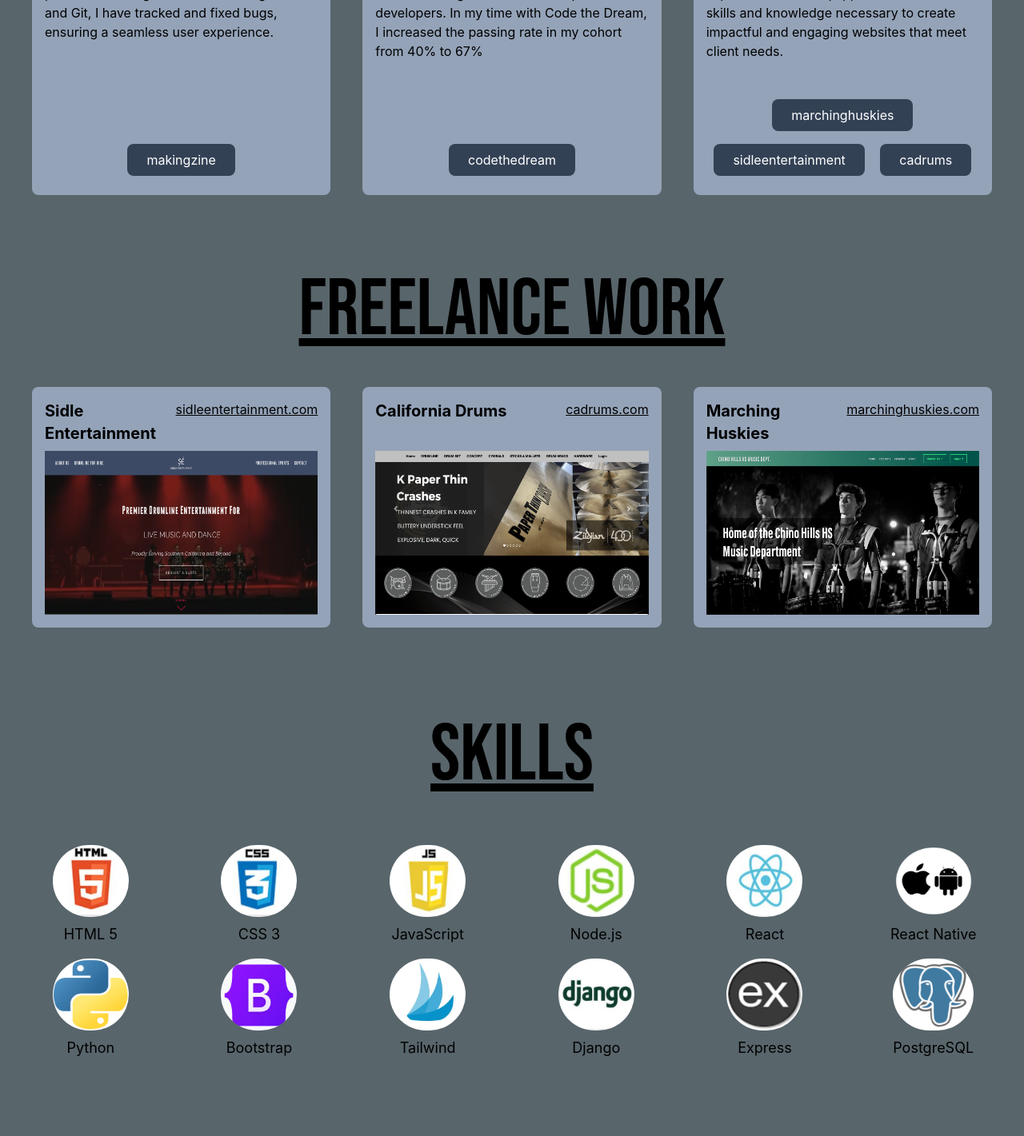
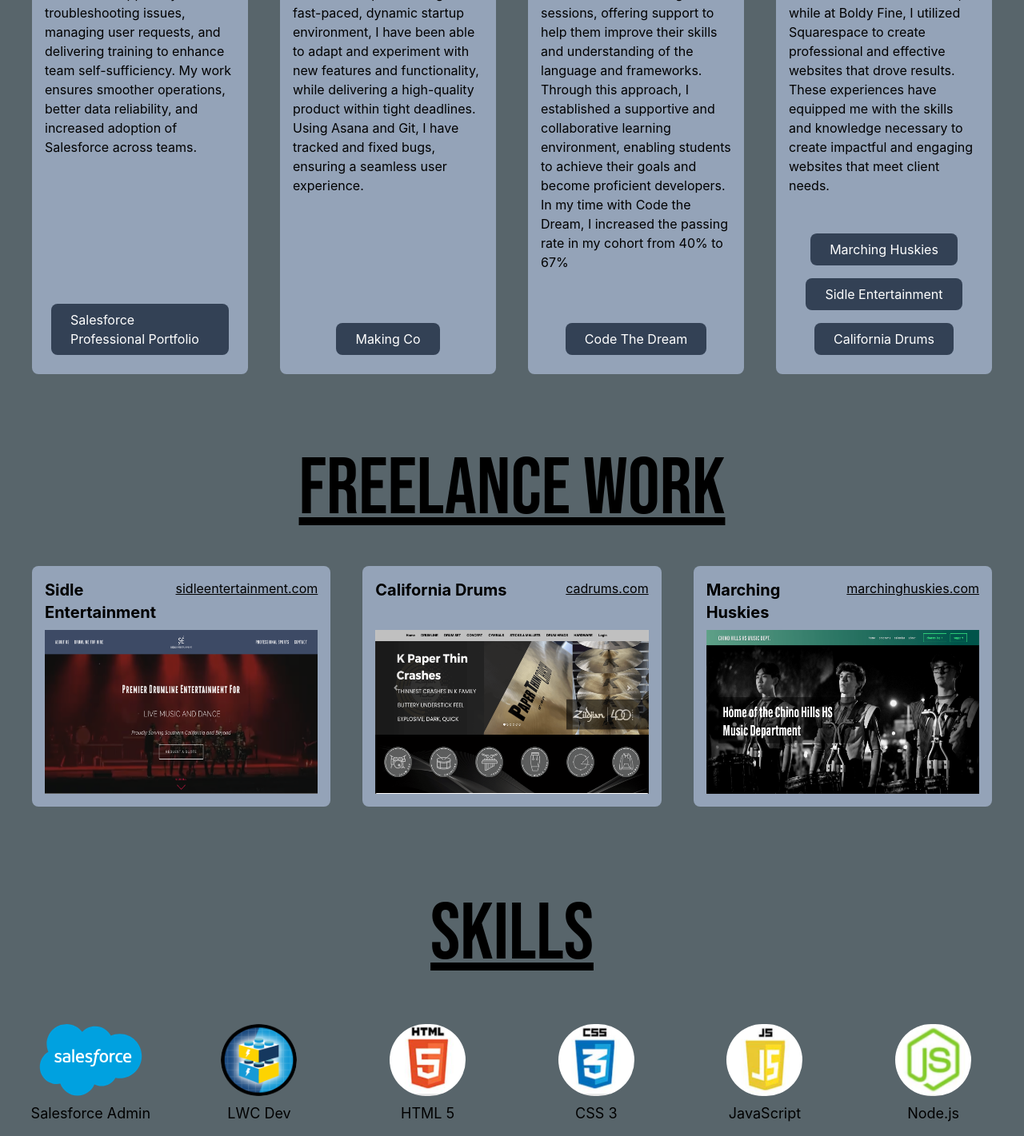
Before and after one commit to WaltersMatthew/portfolio, a Next.js app: page / in a window 1280 px wide. Shown: the part 1640-3061 px from the top of the page at 80% size. Built offline with nearby package versions, Linux system fonts and the light colour scheme.

Commit message:
add salesforce portfolio, clean out old projects

```diff
--- a/components/Experience.js
+++ b/components/Experience.js
@@ -2,34 +2,68 @@
 
 export default function Experience() {
     return (
-        <div className="">
+        <div>
             <p className="text-2xl flex justify-center m-4 text-[75px] md:text-[100px] mt-32 mb-20 font-header underline">
                 Experience
             </p>
-            <div className="grid md:grid-cols-3 mx-10 gap-10">
+            <div className="grid md:grid-cols-4 mx-10 gap-10">
+                <Job
+                    title="Salesforce Admin & Developer"
+                    company="Emerson Collective"
+                    time="1/24-6/25"
+                    description="I ensure data integrity across Salesforce and integrated platforms by maintaining accurate donor, grantee, and communications records while optimizing workflows for reporting and compliance. I develop custom Lightning Web Components (LWC) and automate business processes with Apex and Flows to improve system efficiency and reduce manual work. Additionally, I provide frontline Salesforce support by troubleshooting issues, managing user requests, and delivering training to enhance team self-sufficiency. My work ensures smoother operations, better data reliability, and increased adoption of Salesforce across teams."
+                    urls={[
+                        {
+                            href: "https://docs.google.com/presentation/d/1wT_kpGNK_Ax6hYaFBYGNk2g8G9UErnm-/",
+                            label: "Salesforce Professional Portfolio",
+                        },
+                    ]}
+                />
+
                 <Job
                     title="Developer"
                     company="Making Co"
                     time="11/22-1/23"
                     description="As a React Native developer, I build an innovative and user-friendly mobile app for both iOS and Android, while adhering to industry standards and best practices. I excel at rapidly prototyping and developing the cross-platform app that is flexible and scalable for future updates and enhancements. Collaborating with other developers and designers, I create unique solutions for user stories, using agile methodologies and feedback loops. Working in a fast-paced, dynamic startup environment, I have been able to adapt and experiment with new features and functionality, while delivering a high-quality product within tight deadlines. Using Asana and Git, I have tracked and fixed bugs, ensuring a seamless user experience."
-                    urls={["https://www.makingzine.com"]}
+                    urls={[
+                        {
+                            href: "https://www.makingzine.com",
+                            label: "Making Co",
+                        },
+                    ]}
                 />
+
                 <Job
                     title="Cohort Instructional Lead"
                     company="Code the Dream Bootcamp"
                     time="1/23 - current"
                     description="As a cohort instructional lead, I create and deliver a comprehensive JavaScript bootcamp curriculum, covering essential programming concepts and advanced JavaScript techniques. I provide constructive feedback to students, fostering their growth and mastery of JavaScript programming concepts and best practices. Additionally, I guide students through weekly group discussions and coding sessions, offering support to help them improve their skills and understanding of the language and frameworks. Through this approach, I established a supportive and collaborative learning environment, enabling students to achieve their goals and become proficient developers. In my time with Code the Dream, I increased the passing rate in my cohort from 40% to 67%"
-                    urls={["https://www.codethedream.org"]}
+                    urls={[
+                        {
+                            href: "https://www.codethedream.org",
+                            label: "Code The Dream",
+                        },
+                    ]}
                 />
+
                 <Job
                     title="Freelance Contractor"
-                    company="BoldyFine LLC, Sidle Entertainment, California Drums"
+                    company="BoldyFine LLC"
                     time="8/19-8/22"
                     description="During my time as a freelance frontend developer, I gained experience working with both Wordpress and Squarespace platforms to design and develop visually compelling e-commerce and promotional websites. With my proficiency in CSS, JavaScript, and agile methodologies, I successfully delivered high-quality work, exceeding client expectations and providing exceptional customer service. At California Drums, I created a full-scale e-commerce site from scratch, while at Boldy Fine, I utilized Squarespace to create professional and effective websites that drove results. These experiences have equipped me with the skills and knowledge necessary to create impactful and engaging websites that meet client needs."
                     urls={[
-                        "https://www.marchinghuskies.com",
-                        "https://www.sidleentertainment.com",
-                        "https://www.cadrums.com",
+                        {
+                            href: "https://www.marchinghuskies.com",
+                            label: "Marching Huskies",
+                        },
+                        {
+                            href: "https://www.sidleentertainment.com",
+                            label: "Sidle Entertainment",
+                        },
+                        {
+                            href: "https://www.cadrums.com",
+                            label: "California Drums",
+                        },
                     ]}
                 />
             </div>
--- a/components/Projects.js
+++ b/components/Projects.js
@@ -48,35 +48,6 @@
                     live="https://musicly-swart.vercel.app/"
                     github="https://github.com/WaltersMatthew/musicly"
                 />
-                <ProjectCard
-                    width={400}
-                    height={300}
-                    src="/podcats.png"
-                    alt="podcats screencap"
-                    title="Pod-Cats"
-                    text="A social app for all things cats! A mobile-first
-                        app to find and share photos of random cats, or
-                        your own furry friends. Includes a social feed
-                        featuring all posts from all users. Group
-                        project using React and MongoDB"
-                    liveStatus="Live Deployment"
-                    live="https://lucky-pudding-9e4bf7.netlify.app/"
-                    github="https://github.com/WaltersMatthew/pod-cats-client"
-                />
-                <ProjectCard
-                    width={400}
-                    height={300}
-                    src="/booktalk.png"
-                    alt="booktalk screencap"
-                    title="Booktalk"
-                    text="An all-in-one spot for book lovers to find their
-                        favorite books and authors, leave reviews, and
-                        view their friends profiles. Solo project with
-                        Express and PostgreSQL"
-                    liveStatus="Live Deployment"
-                    live="https://booktalk-waltersmatthew.koyeb.app/"
-                    github="https://github.com/WaltersMatthew/BookTalk"
-                />
             </div>
             <div className="">
                 <p className="text-center text-5xl mb-10 font-header border-b-4 border-black">
@@ -120,17 +91,6 @@
                 <ProjectCard
                     width={400}
                     height={300}
-                    src="/colorbutton.png"
-                    alt="Color Button screencap"
-                    title="Color Button"
-                    text="A simple React app to learn test writing with Jest. Button changes color on click and is disabled on checkbox click. 100% testing coverage with unit tests."
-                    liveStatus="Live Deployment"
-                    live="https://color-button.vercel.app/"
-                    github="https://github.com/WaltersMatthew/DoneWithIt"
-                />
-                <ProjectCard
-                    width={400}
-                    height={300}
                     src="/FITC.png"
                     alt="Fritz in the city screencap"
                     title="Fritz in the City"
--- a/components/Skills.js
+++ b/components/Skills.js
@@ -8,6 +8,12 @@
                 Skills
             </p>
             <div className="grid grid-cols-3 sm:grid-cols-4 md:grid-cols-6 gap-4 py-4">
+                <SkillCard
+                    src="/salesforce.svg"
+                    alt="Salesforce"
+                    skill="Salesforce Admin"
+                />
+                <SkillCard src="/LWC.png" alt="LWC" skill="LWC Dev" />
                 <SkillCard src="/html.png" alt="html" skill="HTML 5" />
                 <SkillCard src="/css.png" alt="css" skill="CSS 3" />
                 <SkillCard src="/js.png" alt="javascript" skill="JavaScript" />
@@ -20,17 +26,11 @@
                 />
                 <SkillCard src="/python.png" alt="python" skill="Python" />
                 <SkillCard
-                    src="/bootstrap.png"
-                    alt="bootstrap"
-                    skill="Bootstrap"
-                />
-                <SkillCard
                     src="/tailwind.png"
                     alt="tailwind"
                     skill="Tailwind"
                 />
                 <SkillCard src="/django.png" alt="django" skill="Django" />
-                <SkillCard src="/express.png" alt="express" skill="Express" />
                 <SkillCard
                     src="/postgres.png"
                     alt="postgres"
--- a/components/job.js
+++ b/components/job.js
@@ -1,26 +1,13 @@
 export default function Job(props) {
-    const extractTextFromUrl = (url) => {
-        const regex = /^(https?:\/\/)?(www\.)?([^.\/]+)\.(com|org)$/;
-        const match = url.match(regex);
-        if (match) {
-            return match[3];
-        } else {
-            console.log(url);
-            return null;
-        }
-    };
-
-    const urlMap = props.urls.map((url) => {
-        return (
-            <a
-                key={`url${url}`}
-                href={url}
-                className="border-black rounded-lg bg-slate-700 hover:bg-black text-white transition ease-in-out m-2 p-2 px-6"
-            >
-                {extractTextFromUrl(url)}
-            </a>
-        );
-    });
+    const urlMap = props.urls.map(({ href, label }, index) => (
+        <a
+            key={`url${index}`}
+            href={href}
+            className="border-black rounded-lg bg-slate-700 hover:bg-black text-white transition ease-in-out m-2 p-2 px-6"
+        >
+            {label}
+        </a>
+    ));
 
     return (
         <div className="bg-slate-400 p-4 rounded-lg flex flex-col justify-between">
```
Also changed, not shown: public/LWC.png (added), public/salesforce.svg (added).
